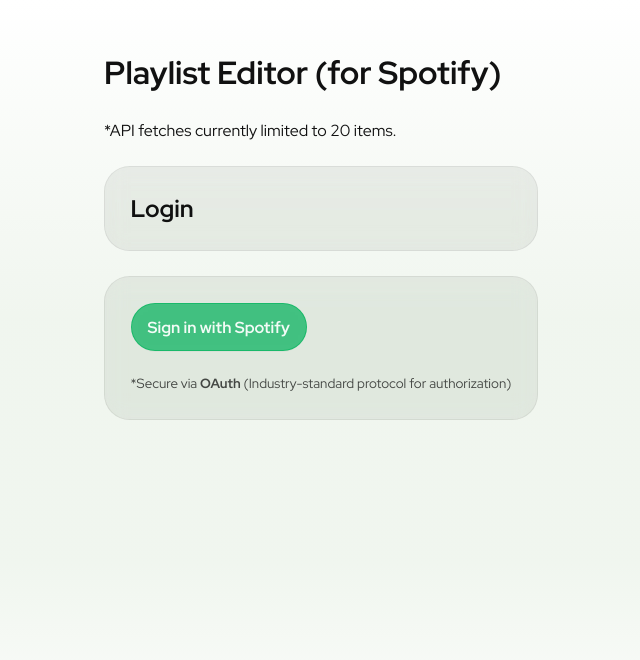
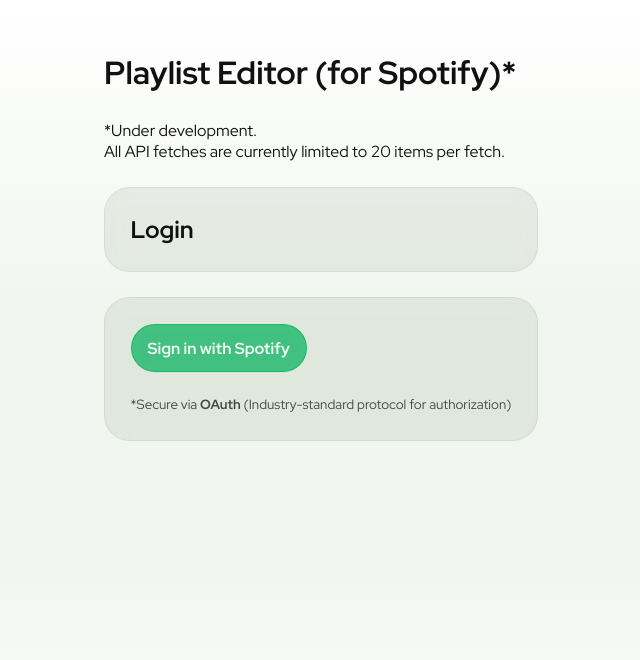
Before and after one commit to gunnar-miklis/spotify-playlist-editor, a Next.js app: page / in a window 1280 px wide. Shown: the top 660 px of the page, without its empty margins (319-959 px from the left). Built offline with nearby package versions, Linux system fonts and the light colour scheme; no server answers.

Commit message:
update showcase links

```diff
--- a/src/app/page.tsx
+++ b/src/app/page.tsx
@@ -8,7 +8,7 @@
 import Paper from '@/src/components/layout/wrappers/Paper/Paper';
 import type { DynamicHeadingType } from '@/src/types';
 
-const title = 'Playlist Editor (for Spotify)';
+const title = 'Playlist Editor (for Spotify)*';
 const heading: DynamicHeadingType = {
   level: 1,
   text: title,
@@ -21,7 +21,13 @@
   if (session) {
     return (
       <AppWrapper heading={heading}>
-        <p>*API fetches currently limited to 20 items.</p> {/* TESTING */}
+        {/* TESTING */}
+        <p className='p'>
+          *Under development.
+          <br />
+          All API fetches are currently limited to 20 items per fetch.
+        </p>
+
         <section id='user' className='section'>
           <Paper className='flx-cl'>
             <User {...session.user} />
@@ -36,7 +42,13 @@
 
   return (
     <AppWrapper heading={heading}>
-      <p>*API fetches currently limited to 20 items.</p> {/* TESTING */}
+      {/* TESTING */}
+      <p className='p'>
+        *Under development.
+        <br />
+        All API fetches are currently limited to 20 items per fetch.
+      </p>
+
       <section id='user' className='section'>
         <Paper>
           <h2 className='h2'>Login</h2>
```
Also changed, not shown: 1 other file (tests, documents, lock files or other folders).
